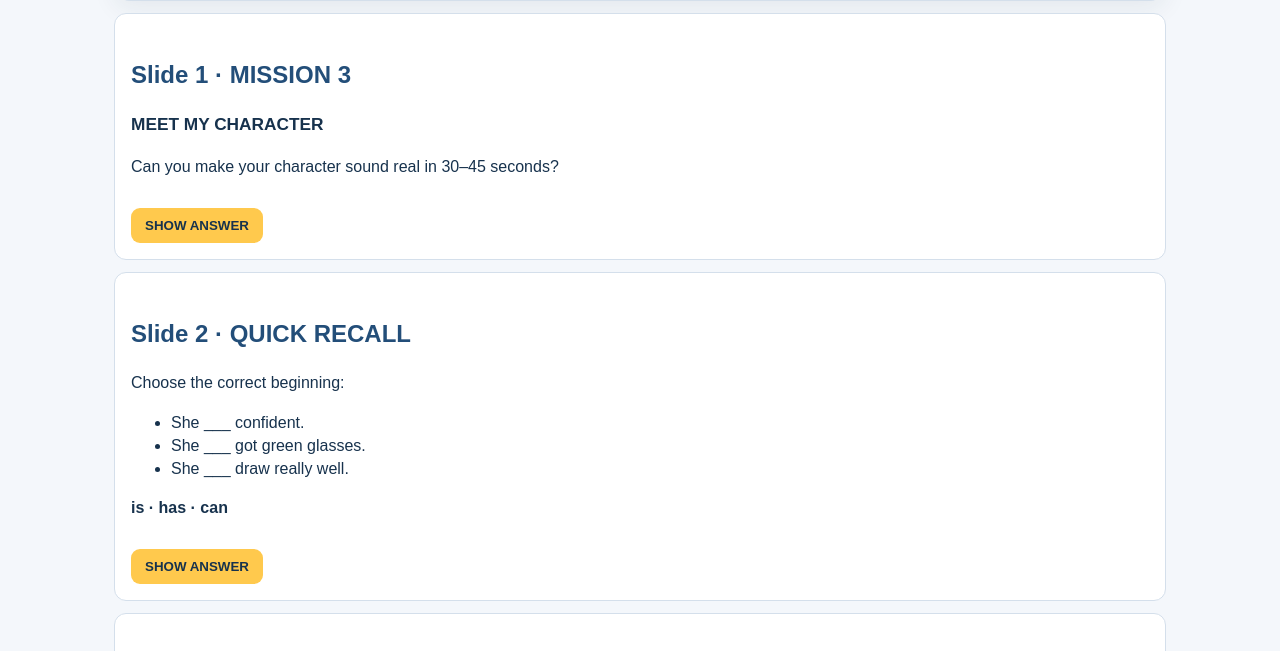
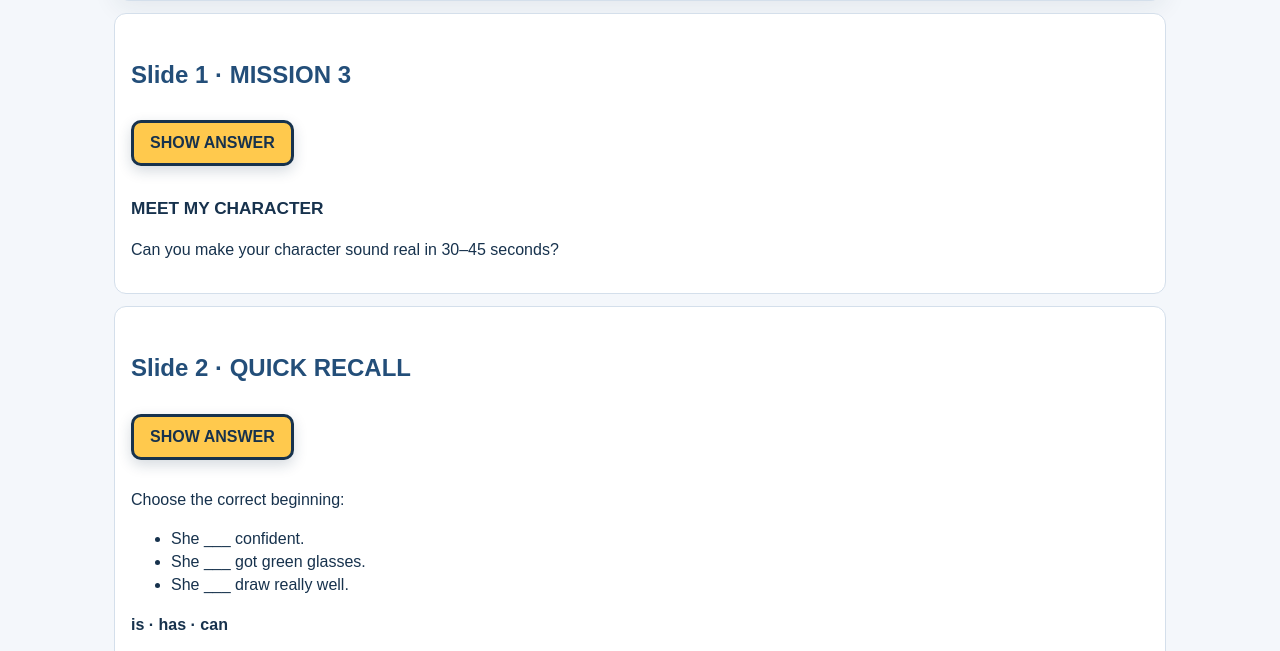
Before and after one commit to LAULAUtonton/aura-3eso, a plain HTML site: page session-03/Teacher/02_Projectable_Slides.html in a window 1280 px wide. Shown: the part 149-800 px from the top of the page. Drawn offline with Linux system fonts and the light colour scheme.

Commit message:
Make Session 3 correction buttons prominent

```diff
--- a/session-03/Teacher/02_Projectable_Slides.html
+++ b/session-03/Teacher/02_Projectable_Slides.html
@@ -20,6 +20,9 @@ table{width:100%;border-collapse:collapse;background:#fff;font-size:.92rem}th,td
 .big{font-size:1.08rem}.small{font-size:.85rem;color:var(--muted)} a.button{display:inline-block;padding:10px 14px;border-radius:9px;background:#3f7ee8;color:#fff;text-decoration:none;font-weight:700;margin:5px}
 @media(max-width:800px){.grid{grid-template-columns:1fr}.wrap{padding:14px}}
 @media print{body{background:#fff}.wrap{max-width:none;padding:8mm}header{box-shadow:none}.card,.section,table{break-inside:avoid}a.button{display:none}}
+
+.answer-toggle{border:3px solid #17324d!important;border-radius:10px!important;background:#ffc94d!important;color:#17324d!important;padding:11px 16px!important;font-weight:900!important;font-size:1rem!important;cursor:pointer!important;box-shadow:0 5px 14px rgba(23,50,77,.18)!important;margin:8px 0 12px!important}
+.answer-panel{padding:14px 16px!important;border:3px solid #ffc94d!important;border-radius:10px!important;background:#fff8dd!important;font-size:1.08rem!important;margin:0 0 14px!important}
 </style></head><body><main class="wrap"><header><h1>AURA Session 3 · Projectable Slides</h1><div class="sub">Meet My Character</div></header>
 <div class="card"><h2>Slide 1 · MISSION 3</h2><p class="big"><strong>MEET MY CHARACTER</strong></p><p>Can you make your character sound real in 30–45 seconds?</p></div>
 <div class="card"><h2>Slide 2 · QUICK RECALL</h2><p>Choose the correct beginning:</p><ul><li>She ___ confident.</li><li>She ___ got green glasses.</li><li>She ___ draw really well.</li></ul><p><strong>is · has · can</strong></p></div>
@@ -29,4 +32,4 @@ table{width:100%;border-collapse:collapse;background:#fff;font-size:.92rem}th,td
 <div class="card"><h2>Slide 6 · PAIR COACH</h2><p>Ask your partner:</p><ul><li>Is the character clear?</li><li>Which sentence is strongest?</li><li>Can you add one connector?</li><li>Which sentence should you change?</li></ul></div>
 <div class="card"><h2>Slide 7 · CP1</h2><p class="big">30–45 seconds · one retake allowed</p><p>Include at least: 2 traits · 1 hobby/sport · 1 ability.</p></div>
 <div class="card"><h2>Slide 8 · BEFORE YOU RECORD</h2><p>✓ Speak in chunks<br>✓ Don't rush<br>✓ Look up sometimes<br>✓ Restart only if needed<br>✓ Finish clearly</p></div>
-</main><script>const s3cards=[...document.querySelectorAll('.card')],s3answers={1:'She <b>is</b> confident. She <b>has</b> got green glasses. She <b>can</b> draw really well.',2:'Look for two traits, one appearance detail, one ability, interests and connectors such as <b>and, but, also, because</b>.',4:'<b>and</b> adds; <b>but</b> contrasts; <b>also</b> adds another point; <b>because</b> gives a reason.',5:'A strong peer response identifies one clear sentence and one concrete improvement, for example: “Add <i>because</i>.”'};s3cards.forEach((card,i)=>{const b=document.createElement('button'),p=document.createElement('div');b.textContent='SHOW ANSWER';b.style.cssText='margin-top:14px;border:0;border-radius:9px;background:#ffc94d;color:#17324d;padding:10px 14px;font-weight:800;cursor:pointer';p.hidden=true;p.style.cssText='margin-top:10px;padding:12px;border-left:6px solid #ffc94d;background:#fff8dd';p.innerHTML='<b>TEACHER FEEDBACK</b><br>'+(s3answers[i]||'No fixed answer is required on this slide. Use it for instructions, modelling or discussion.');b.onclick=()=>{p.hidden=!p.hidden;b.textContent=p.hidden?'SHOW ANSWER':'HIDE ANSWER'};card.append(b,p)});</script></body></html>
+</main><script>const s3cards=[...document.querySelectorAll('.card')],s3answers={1:'She <b>is</b> confident. She <b>has</b> got green glasses. She <b>can</b> draw really well.',2:'Look for two traits, one appearance detail, one ability, interests and connectors such as <b>and, but, also, because</b>.',4:'<b>and</b> adds; <b>but</b> contrasts; <b>also</b> adds another point; <b>because</b> gives a reason.',5:'A strong peer response identifies one clear sentence and one concrete improvement, for example: “Add <i>because</i>.”'};s3cards.forEach((card,i)=>{const b=document.createElement('button'),p=document.createElement('div');b.className='answer-toggle';p.className='answer-panel';b.textContent='SHOW ANSWER';b.style.cssText='margin-top:14px;border:0;border-radius:9px;background:#ffc94d;color:#17324d;padding:10px 14px;font-weight:800;cursor:pointer';p.hidden=true;p.style.cssText='margin-top:10px;padding:12px;border-left:6px solid #ffc94d;background:#fff8dd';p.innerHTML='<b>TEACHER FEEDBACK</b><br>'+(s3answers[i]||'No fixed answer is required on this slide. Use it for instructions, modelling or discussion.');b.onclick=()=>{p.hidden=!p.hidden;b.textContent=p.hidden?'SHOW ANSWER':'HIDE ANSWER'};const anchor=card.querySelector('h1,h2');if(anchor){anchor.insertAdjacentElement('afterend',b);b.insertAdjacentElement('afterend',p)}else{card.prepend(p);card.prepend(b)}});</script></body></html>
```
